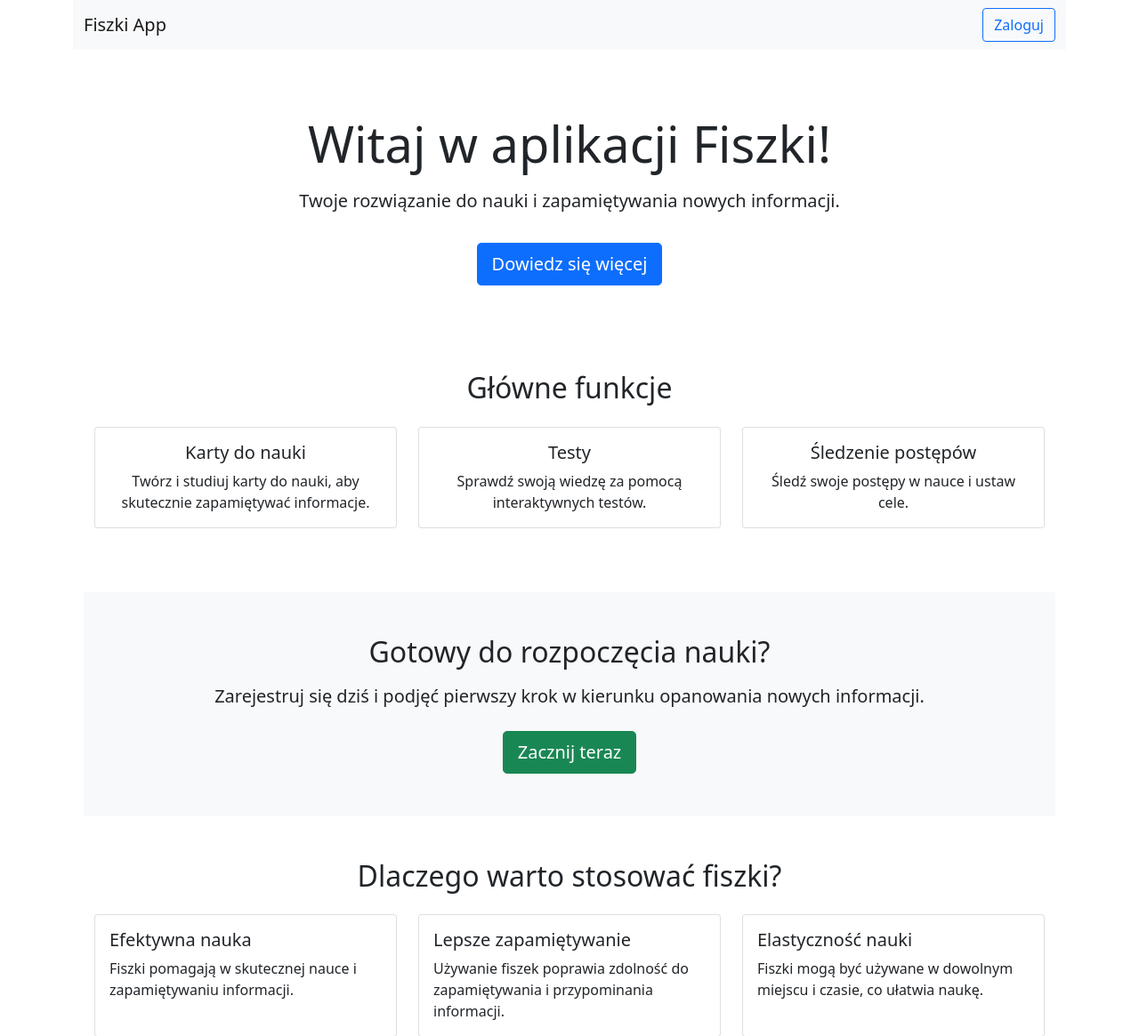
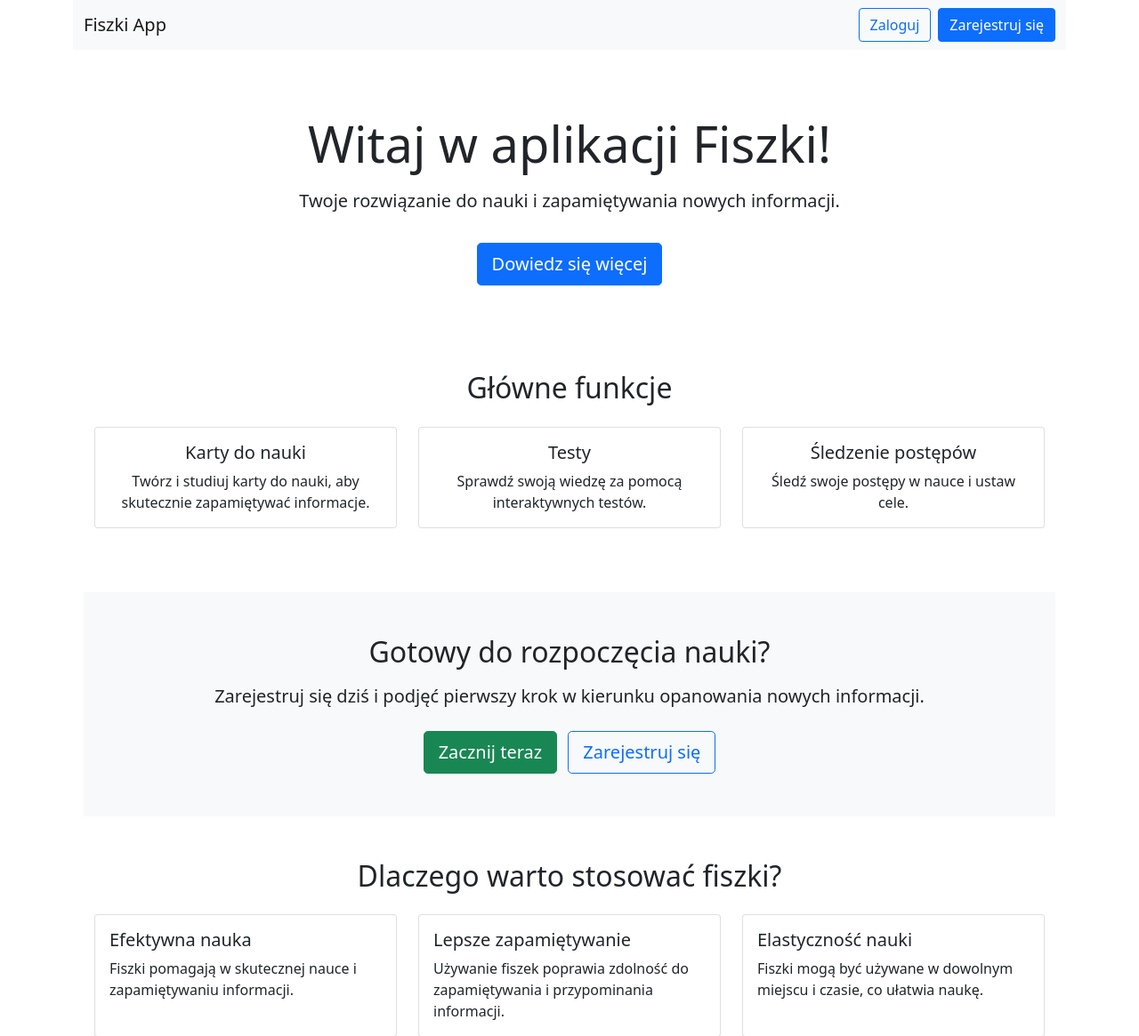
Before and after one commit to aniolekx/fiszki, a Symfony app: template templates/home/index.html.twig in a window 1280 px wide. Shown: the top 1165 px of the page at 89% size. Run offline with Twig, Linux system fonts and the light colour scheme; the template is opened without the code that fills it, so the values that code supplies are empty; some libraries are stand-ins or nearby versions.

Commit message:
Dodano przycisk rejestracji w szablonie głównym oraz w sekcji powitalnej na stronie głównej, poprawiając dostępność opcji rejestracji dla użytkowników.

```diff
--- a/templates/base_with_nav.html.twig
+++ b/templates/base_with_nav.html.twig
@@ -35,10 +35,9 @@
                         <li class="nav-item">
                             <a class="btn btn-outline-primary" href="{{ path('app_login') }}">Zaloguj</a>
                         </li>
-                        {# Add registration link here later if needed #}
-                        {# <li class="nav-item ms-2">
-                            <a class="btn btn-primary" href="{{ path('app_register') }}">Zarejestruj</a>
-                        </li> #}
+                        <li class="nav-item ms-2">
+                            <a class="btn btn-primary" href="{{ path('app_register') }}">Zarejestruj się</a>
+                        </li>
                     {% endif %}
                 </ul>
             </div>
--- a/templates/home/index.html.twig
+++ b/templates/home/index.html.twig
@@ -51,6 +51,9 @@
              <h2 class="mb-3">Gotowy do rozpoczęcia nauki?</h2>
              <p class="lead mb-4">Zarejestruj się dziś i podjęć pierwszy krok w kierunku opanowania nowych informacji.</p>
             <a href="#signup" class="btn btn-success btn-lg">Zacznij teraz</a>
+            {% if not app.user %}
+                <a href="{{ path('app_register') }}" class="btn btn-outline-primary btn-lg ms-2">Zarejestruj się</a>
+            {% endif %}
         </div>
     </section>
 
```
